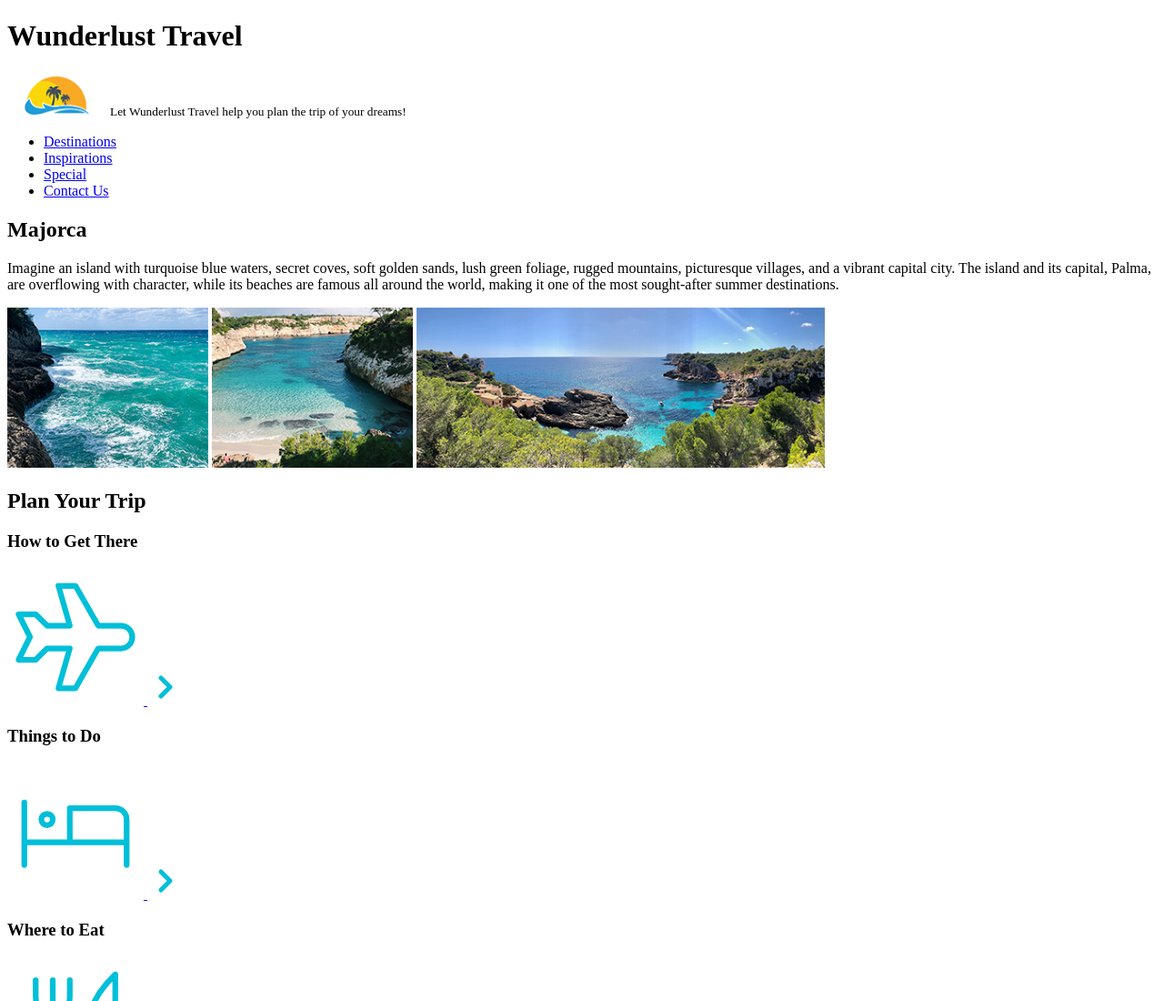
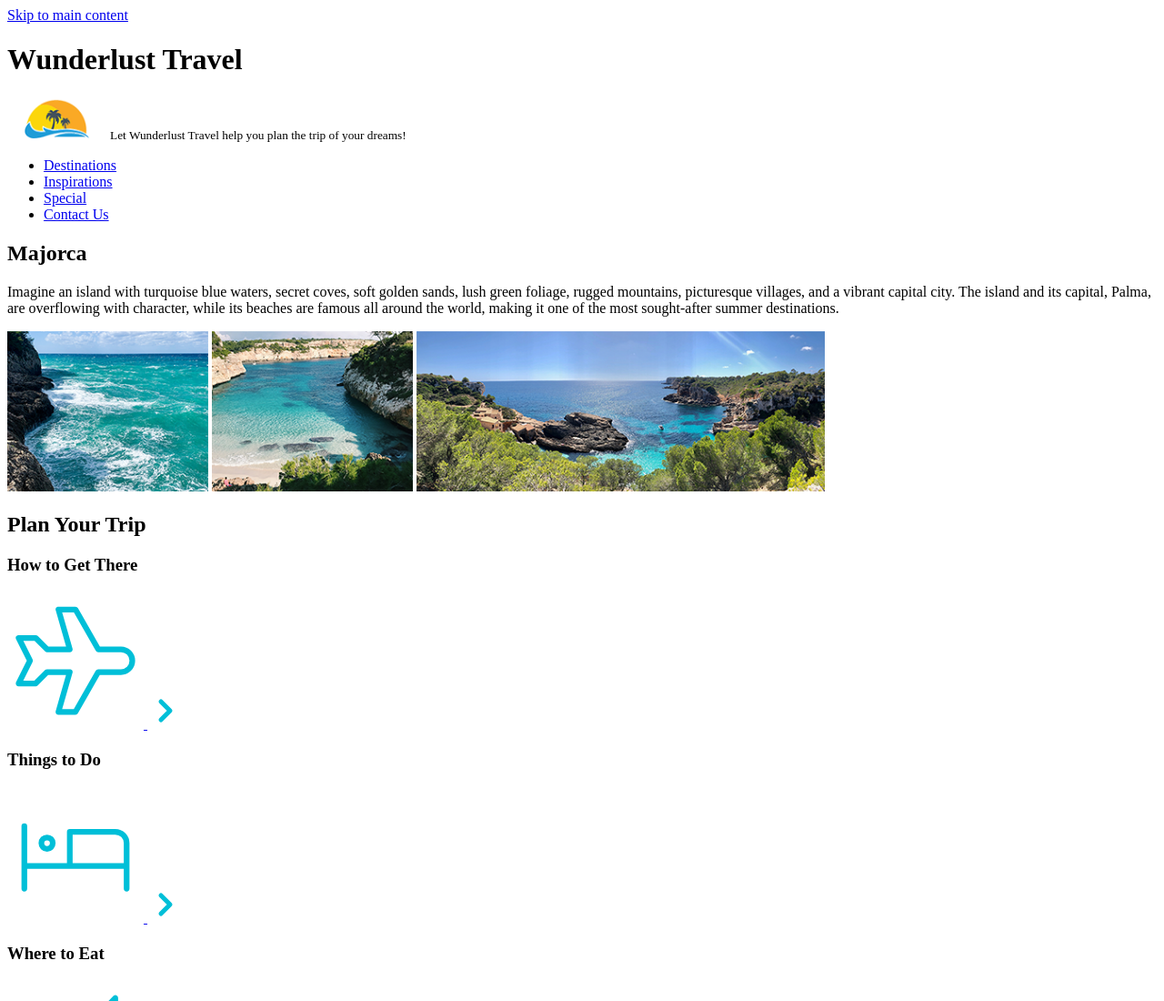
Before and after one commit to ShelbyLynnn/wunderlust, a plain HTML site: page index.html in a window 1280 px wide. Shown: the top 1100 px of the page at 91% size. Drawn offline with Linux system fonts and the light colour scheme.

Commit message:
Skip Link

```diff
--- a/index.html
+++ b/index.html
@@ -7,6 +7,7 @@
     <title>Wunderlust Travel</title>
   </head>
   <body>
+    <a href="#mainContent" class="skip-link">Skip to main content</a>
     <header>
       <h1>Wunderlust Travel</h1>
       <img src="images/logo-L.png" srcset="images/logo-S.png  675w, images/logo-M.png  900w, images/logo-L.png 1264w" sizes="(max-width: 675px) 100vw, (max-width: 900px) 50vw, 50vw" alt="sun shape with palm trees and ocean waves">
@@ -22,7 +23,7 @@
         </ul>
       </nav>
     </header>
-    <main>
+    <main id="mainContent">
       <section>
         <h2>Majorca</h2>
         <p>
```
